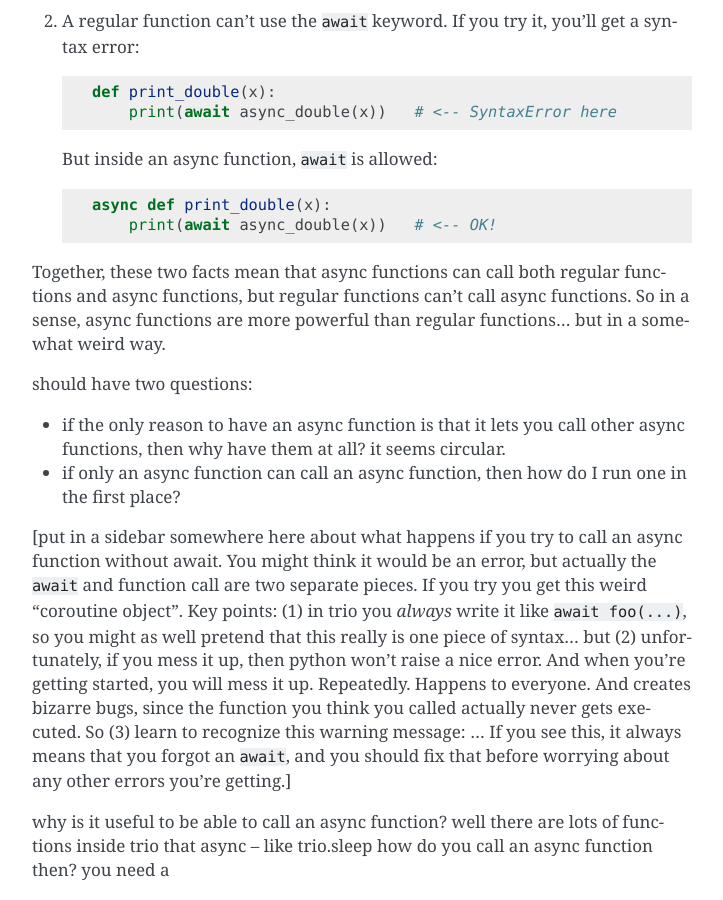
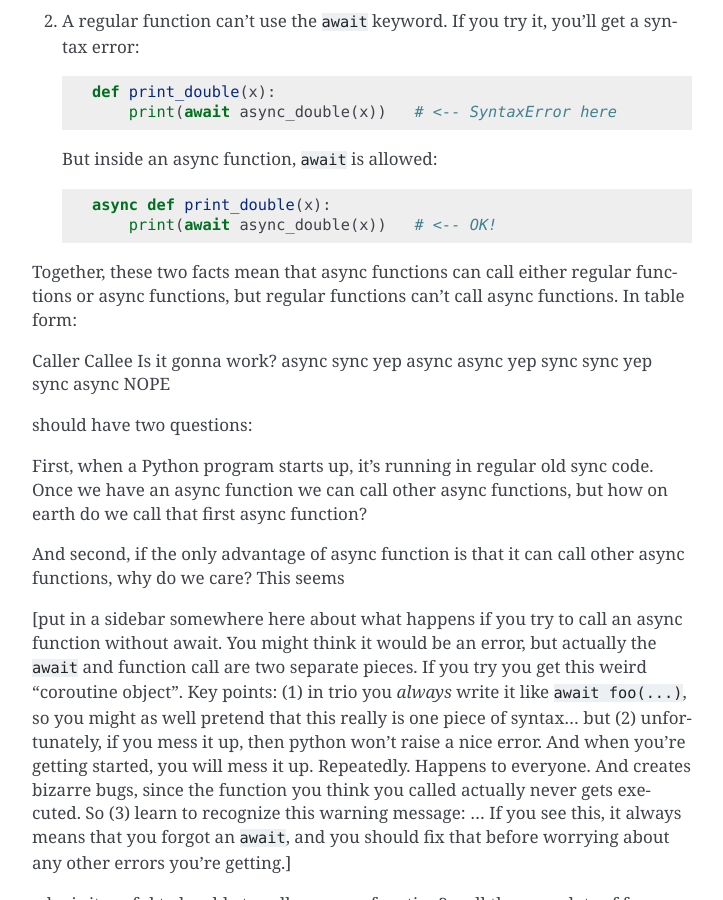
Before and after one commit to GangCheng0619/trio-py-app, a Sphinx documentation site: the page built from docs/source/tutorial.rst, in a window 1280 px wide and 900 px high, scrolled down 665 px. Shown: the whole window, without its empty margins (388-1111 px from the left). Built offline with Sphinx 7.4.7, drawn with Linux system fonts in a browser that asks for light colours.

Commit message:
Various text tweaks

```diff
--- a/README.rst
+++ b/README.rst
@@ -188,9 +188,6 @@
 
 
    next:
-   - open_nursery is broken due to use of acontextmanager + missing KI
-     protection
-
    - MultiError.acatch -- also tracebacks are quite a pain if
      replacing one object by another... I guess each time we
      catch/rethrow, push the tracebacks from the MultiError onto the
--- a/docs/source/tutorial.rst
+++ b/docs/source/tutorial.rst
@@ -49,19 +49,25 @@
       async def print_double(x):
           print(await async_double(x))   # <-- OK!
 
-Together, these two facts mean that async functions can call both
-regular functions and async functions, but regular functions can't
-call async functions. So in a sense, async functions are more powerful
-than regular functions... but in a somewhat weird way.
+Together, these two facts mean that async functions can call either
+regular functions or async functions, but regular functions can't call
+async functions. In table form:
+
+Caller    Callee    Is it gonna work?
+async     sync         yep
+async     async        yep
+sync      sync         yep
+sync      async        NOPE
+
 
 should have two questions:
 
-- if the only reason to have an async function is that it lets you
-  call other async functions, then why have them at all? it seems
-  circular.
+First, when a Python program starts up, it's running in regular old
+sync code. Once we have an async function we can call other async
+functions, but how on earth do we call that first async function?
 
-- if only an async function can call an async function, then how do I
-  run one in the first place?
+And second, if the only advantage of async function is that it can
+call other async functions, why do we care? This seems
 
 [put in a sidebar somewhere here about what happens if you try to call
 an async function without await. You might think it would be an error,
```
Also changed, not shown: 3 other files.
